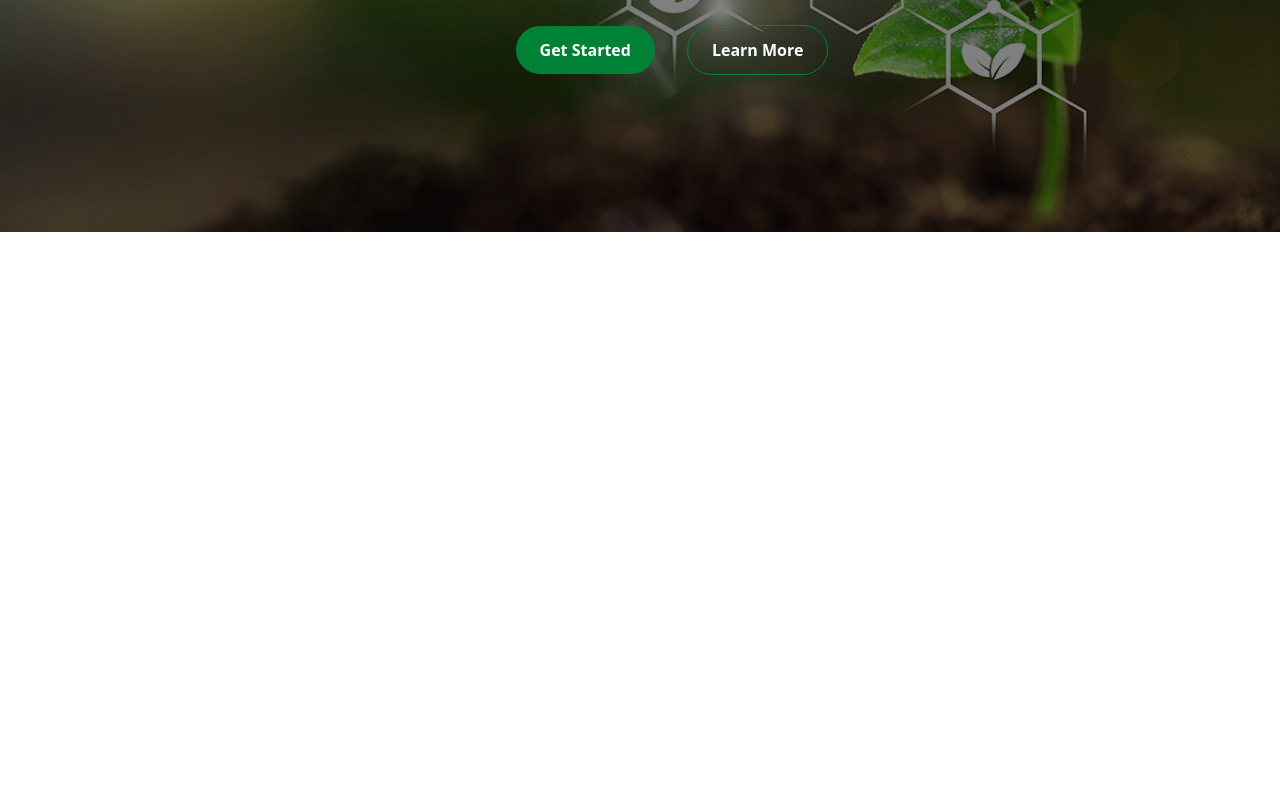
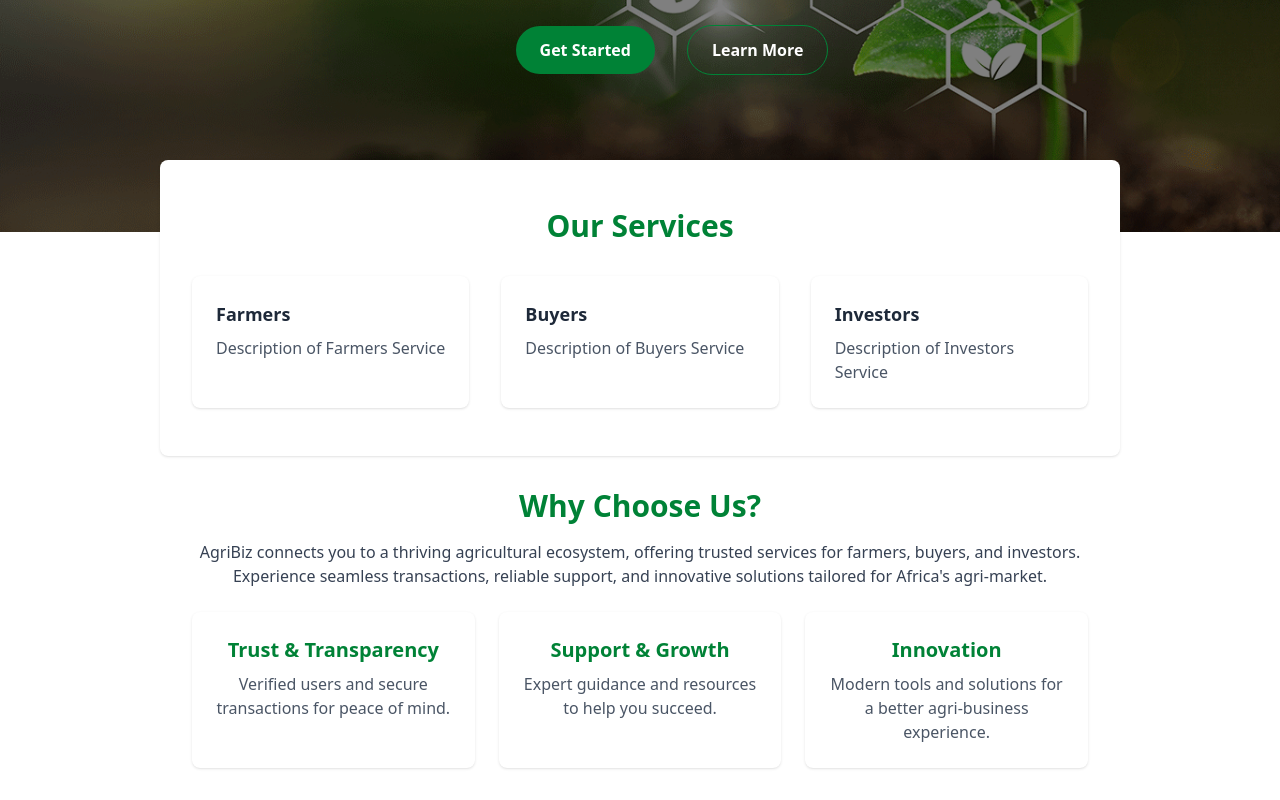
Before and after one commit to Nickodee/AgriBiz-Web, an Angular app: page / in a window 1280 px wide. Shown: the part 332-1132 px from the top of the page. Before the commit the page ends 800 px from the top, so only its background shows below. Built offline with nearby package versions, Linux system fonts and the light colour scheme.

Commit message:
landing page update

```diff
--- a/package.json
+++ b/package.json
@@ -22,6 +22,7 @@
     "@angular/router": "^19.2.0",
     "@angular/ssr": "^19.2.15",
     "@tailwindcss/postcss": "^4.1.12",
+    "aos": "^2.3.4",
     "express": "^4.18.2",
     "postcss": "^8.5.6",
     "rxjs": "~7.8.0",
@@ -33,6 +34,7 @@
     "@angular-devkit/build-angular": "^19.2.15",
     "@angular/cli": "^19.2.15",
     "@angular/compiler-cli": "^19.2.0",
+    "@types/aos": "^3.0.7",
     "@types/express": "^4.17.17",
     "@types/jasmine": "~5.1.0",
     "@types/node": "^18.18.0",
--- a/src/app/app.component.ts
+++ b/src/app/app.component.ts
@@ -1,4 +1,7 @@
-import { Component } from '@angular/core';
+import { Component, OnInit, Inject } from '@angular/core';
+import * as AOS from 'aos';
+import { isPlatformBrowser } from '@angular/common';
+import { PLATFORM_ID } from '@angular/core';
 import { RouterOutlet } from '@angular/router';
 
 @Component({
@@ -7,6 +10,14 @@
   templateUrl: './app.component.html',
   styleUrl: './app.component.css'
 })
-export class AppComponent {
+export class AppComponent implements OnInit {
   title = 'agribiz';
+
+  constructor(@Inject(PLATFORM_ID) private platformId: Object) {}
+
+  ngOnInit() {
+    if (isPlatformBrowser(this.platformId)) {
+      AOS.init();
+    }
+  }
 }
--- a/src/app/features/auth/login/login.component.html
+++ b/src/app/features/auth/login/login.component.html
@@ -23,7 +23,7 @@
 			<div class="flex items-center justify-between mb-6 text-sm">
 				<label class="flex items-center">
 					<input type="checkbox" class="form-checkbox text-green-700 mr-2" />
-					<span class="text-gray-700">Remember for 3 days</span>
+					<span class="text-gray-700">Remember for 30 days</span>
 				</label>
 				<a routerLink="/reset-password" class="text-green-700 hover:underline">Forgot password?</a>
 			</div>
--- a/src/app/features/landing-page/landing-page.component.html
+++ b/src/app/features/landing-page/landing-page.component.html
@@ -39,7 +39,7 @@
 
 
 <!-- Hero Section -->
-<section class="relative w-full h-[400px] md:h-[500px] flex items-center justify-center overflow-hidden">
+<section class="relative w-full h-[400px] md:h-[500px] flex items-center justify-center overflow-hidden" data-aos="fade-up">
 	<img src="image.png" fill priority class="absolute inset-0 w-full h-full object-cover z-0" style="object-fit: cover;" alt="AgriBiz Hero" />
 		<div class="relative z-10 text-center bg-black/50 w-full flex flex-col h-full items-center justify-center px-4 md:pl-20">
 			<h1 class="text-4xl md:text-6xl font-bold text-white mb-4">Welcome to AgriBiz</h1>
@@ -49,4 +49,52 @@
 				<a routerLink="/" class="border border-green-700 text-white hover:text-green-700 px-6 py-3 rounded-full font-bold hover:bg-green-50 transition w-full md:w-auto">Learn More</a>
 			</div>
 		</div>
+
 </section>
+
+
+
+<!-- Services Section -->
+<section class="w-full relative z-[60]" data-aos="fade-up">
+		<div class="w-3/4 bg-white mx-auto -my-8 md:-my-18 rounded-lg shadow relative z-[60]">
+  <div class="max-w-7xl mx-auto py-12 px-4 sm:px-6 lg:px-8">
+    <h2 class="text-3xl font-bold text-center text-green-700 mb-8">Our Services</h2>
+    <div class="grid grid-cols-1 md:grid-cols-2 lg:grid-cols-3 gap-8">
+      <div class="bg-white rounded-lg shadow p-6">
+        <h3 class="text-lg font-semibold text-gray-800 mb-2">Farmers</h3>
+        <p class="text-gray-600">Description of Farmers Service</p>
+      </div>
+      <div class="bg-white rounded-lg shadow p-6">
+        <h3 class="text-lg font-semibold text-gray-800 mb-2">Buyers</h3>
+        <p class="text-gray-600">Description of Buyers Service</p>
+      </div>
+      <div class="bg-white rounded-lg shadow p-6">
+        <h3 class="text-lg font-semibold text-gray-800 mb-2">Investors</h3>
+        <p class="text-gray-600">Description of Investors Service</p>
+      </div>
+    </div>
+  </div>
+  </div>
+</section>
+
+<!-- Why Choose Us Section -->
+<section class="w-full py-8 px-4 flex flex-col md:mt-18 mt-10 items-center justify-center" >
+	<div class="w-full max-w-4xl mx-auto text-center" data-aos="zoom-out">
+		<h2 class="text-2xl md:text-3xl font-bold text-green-700 mb-4">Why Choose Us?</h2>
+		<p class="text-gray-700 mb-6">AgriBiz connects you to a thriving agricultural ecosystem, offering trusted services for farmers, buyers, and investors. Experience seamless transactions, reliable support, and innovative solutions tailored for Africa's agri-market.</p>
+		<div class="grid grid-cols-1 md:grid-cols-3 gap-6">
+			<div class="bg-white rounded-lg shadow p-6 flex flex-col items-center">
+				<span class="text-green-700 text-xl font-bold mb-2">Trust & Transparency</span>
+				<p class="text-gray-600 text-center">Verified users and secure transactions for peace of mind.</p>
+			</div>
+			<div class="bg-white rounded-lg shadow p-6 flex flex-col items-center">
+				<span class="text-green-700 text-xl font-bold mb-2">Support & Growth</span>
+				<p class="text-gray-600 text-center">Expert guidance and resources to help you succeed.</p>
+			</div>
+			<div class="bg-white rounded-lg shadow p-6 flex flex-col items-center">
+				<span class="text-green-700 text-xl font-bold mb-2">Innovation</span>
+				<p class="text-gray-600 text-center">Modern tools and solutions for a better agri-business experience.</p>
+			</div>
+		</div>
+	</div>
+</section>
--- a/src/styles.css
+++ b/src/styles.css
@@ -1 +1,2 @@
 @import "tailwindcss";
+@import 'aos/dist/aos.css';
```
Also changed, not shown: 1 other file (tests, documents, lock files or other folders).
